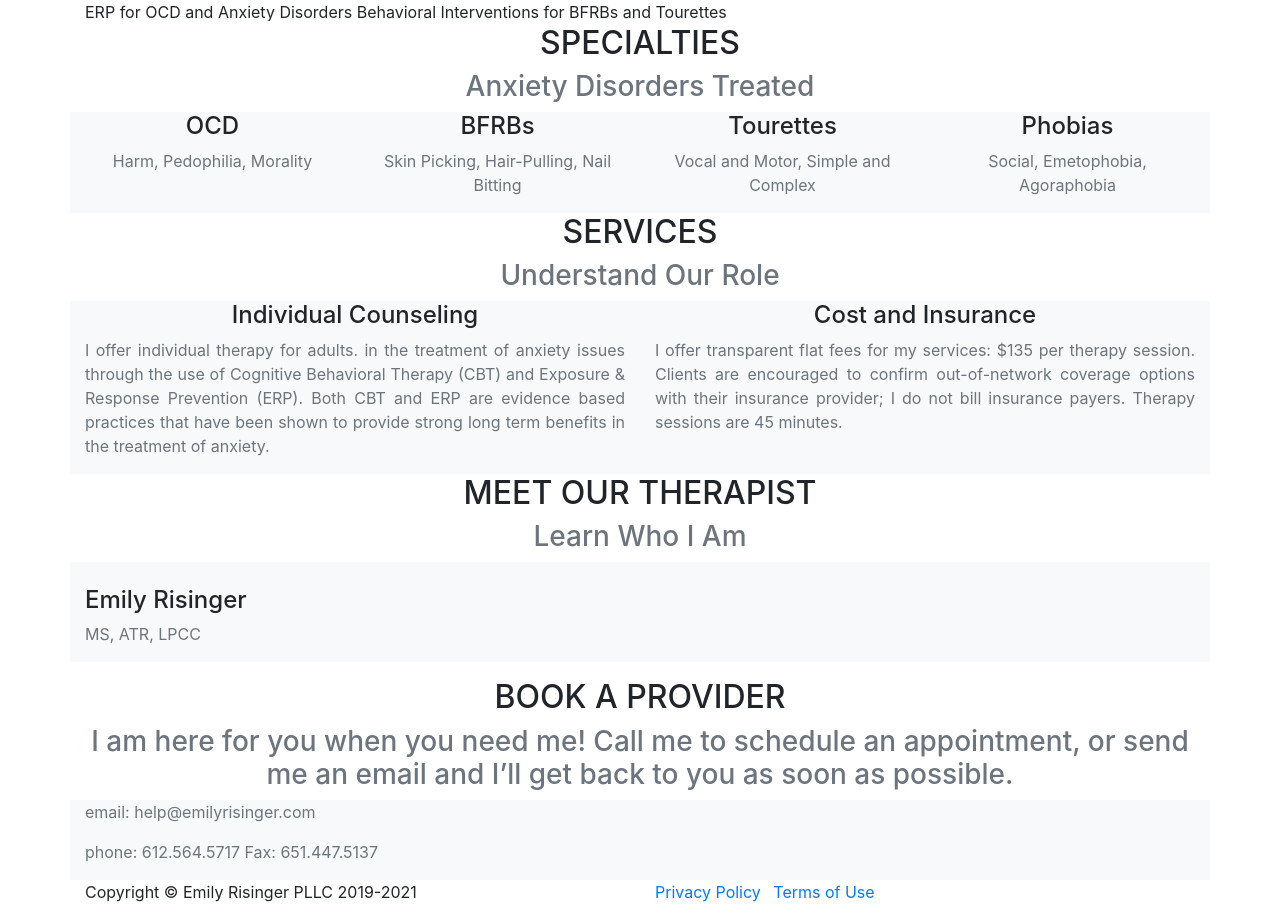
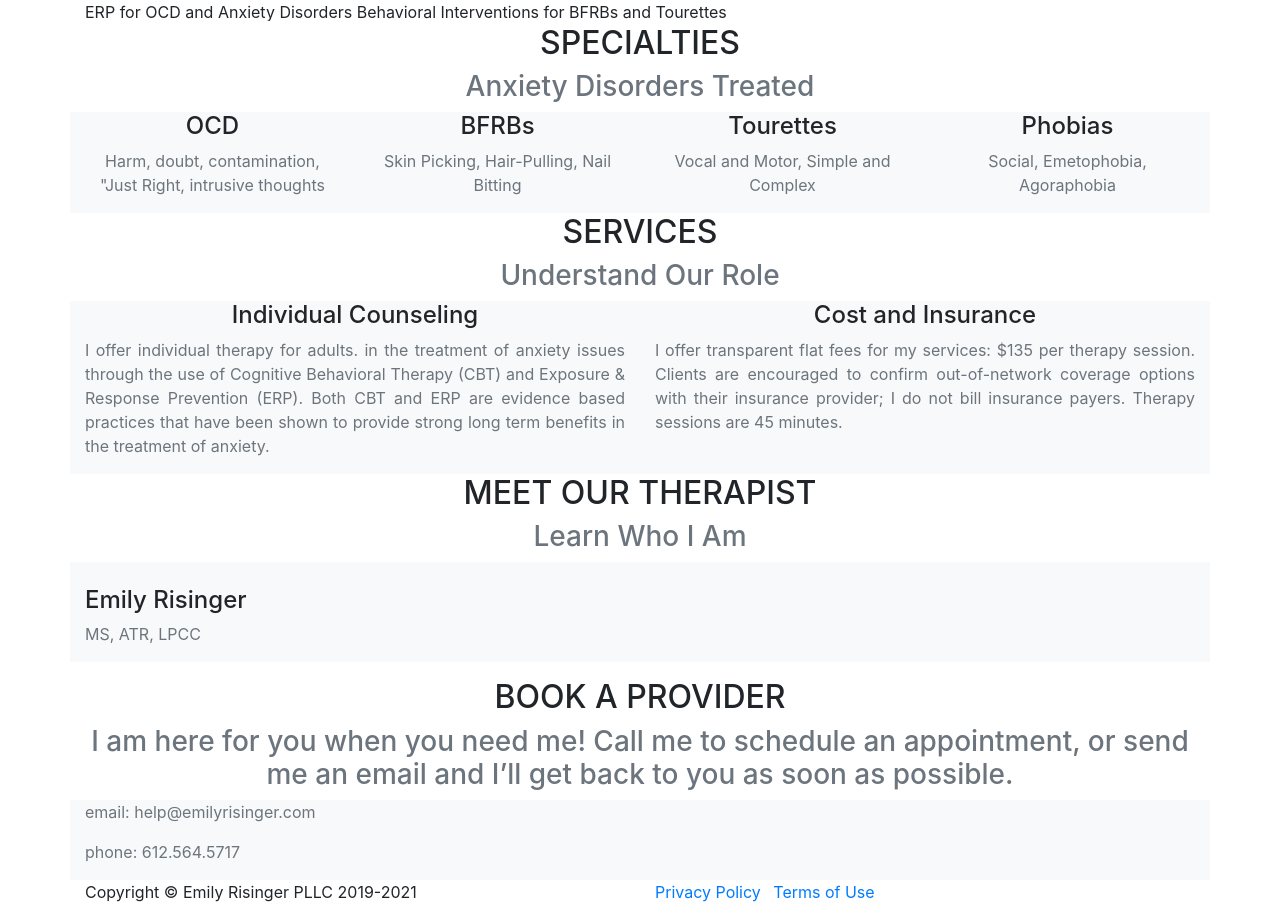
Before and after one commit to emilyrisingerpllc/emilyrisingerpllc.github.io, a Jekyll site: the page built from index.md, in a window 1280 px wide. Built offline with Jekyll 4.4.1, drawn with Linux system fonts in a browser that asks for light colours; nearby versions of some CDN libraries; some web fonts are replaced; library files that are not in the unit come from our copies.

Commit message:
Update default.yml

```diff
--- a/_data/default.yml
+++ b/_data/default.yml
@@ -1,7 +1,7 @@
 brand:
   name: 'Emily Risinger PLLC'
   email: 'help@emilyrisinger.com'
-  phone: '612.564.5717 Fax: 651.447.5137'
+  phone: '612.564.5717'
   intro:
     heading: >
       ERP for OCD and Anxiety Disorders
@@ -11,7 +11,7 @@ brand:
     subheading: Anxiety Disorders Treated
     specialty:
       - heading: OCD
-        text: Harm, Pedophilia, Morality
+        text: Harm, doubt, contamination, "Just Right, intrusive thoughts
       - heading: BFRBs
         text: Skin Picking, Hair-Pulling, Nail Bitting
       - heading: Tourettes
```
